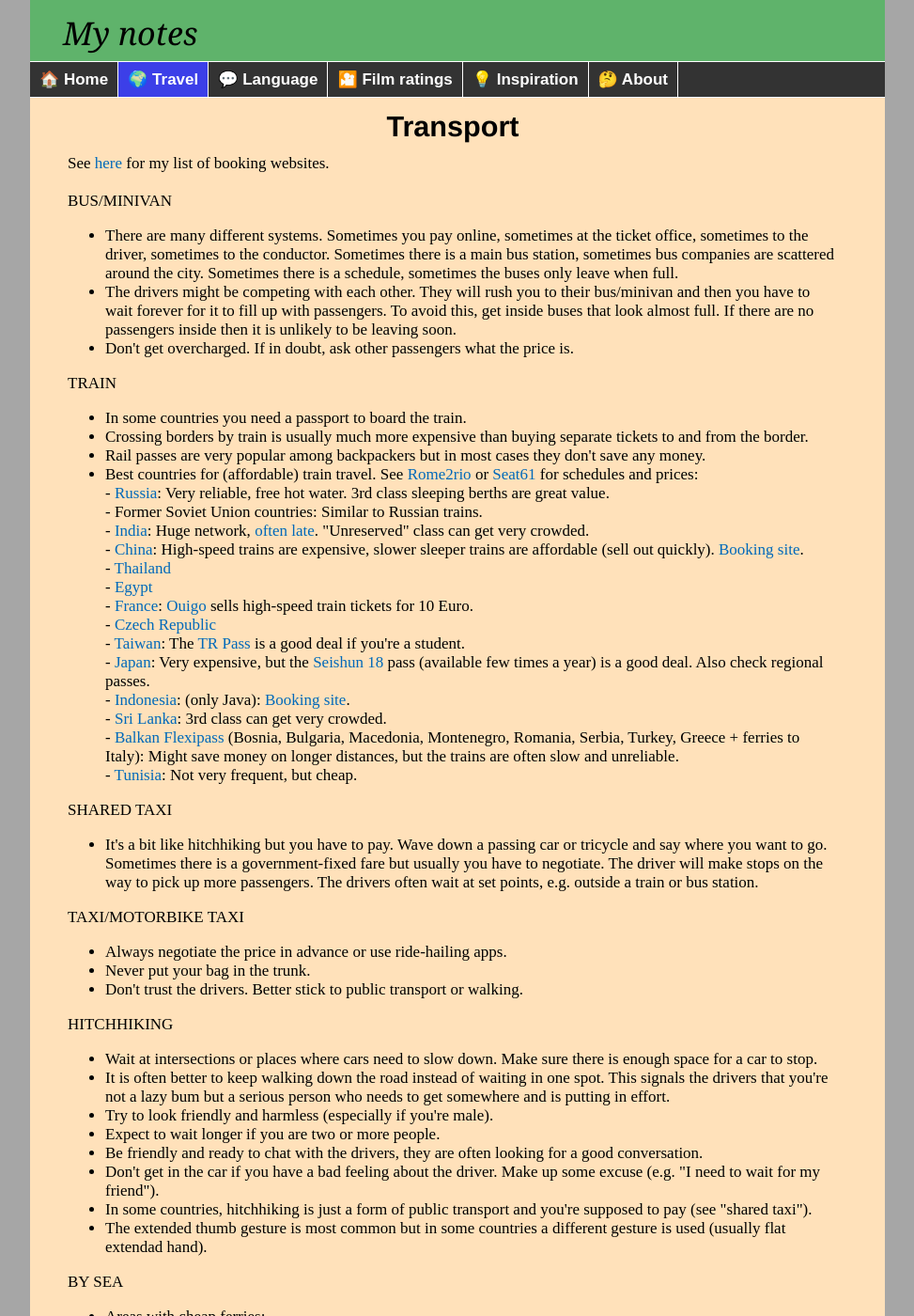
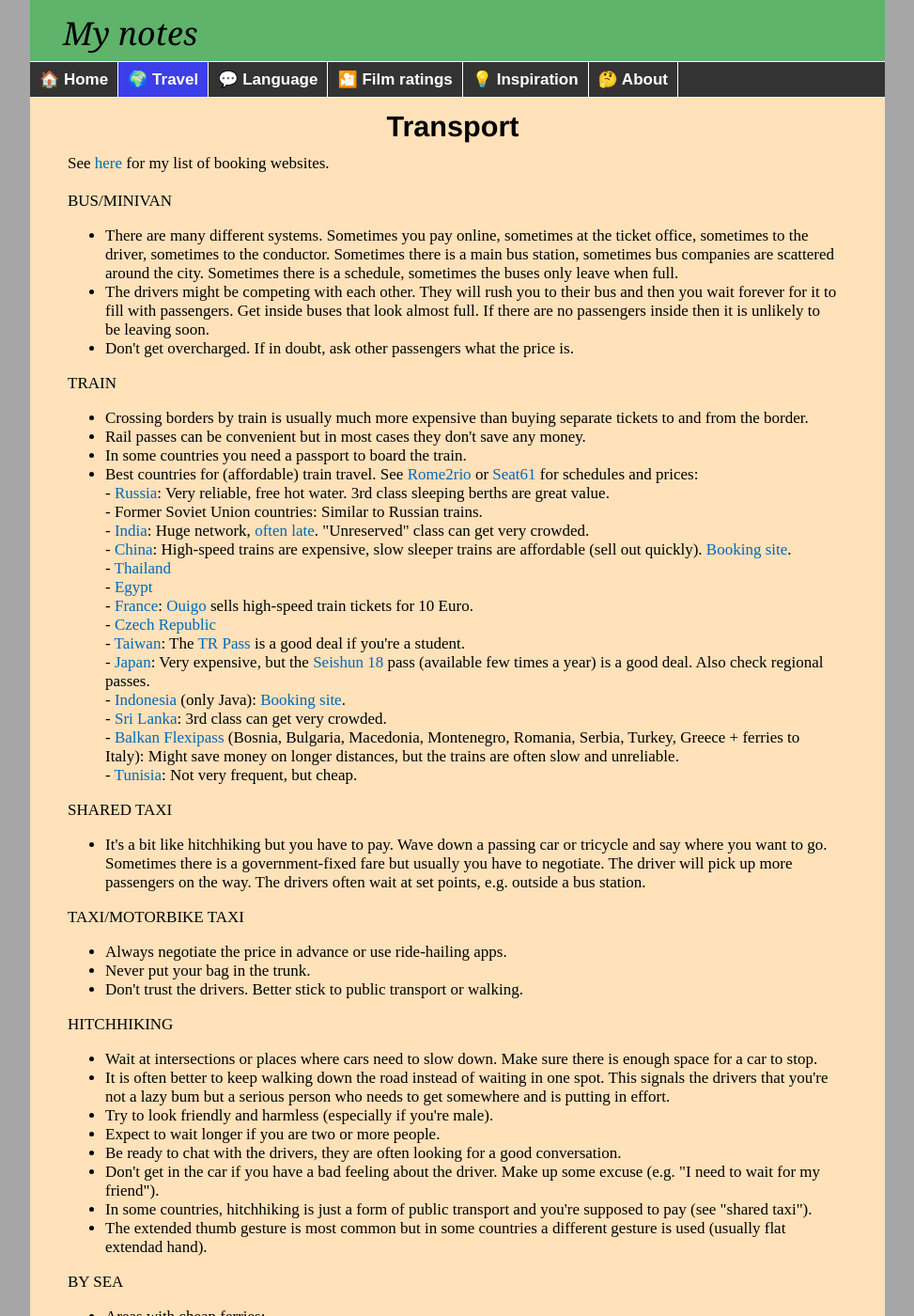
Before and after one commit to witbag/witbag.github.io, a Jekyll site: the page built from travel/transport.html, in a window 1280 px wide and 1400 px high. Shown: the whole window at 94% size, without its empty margins (153-1126 px from the left). Built offline with Jekyll 4.4.1, drawn with Linux system fonts in a browser that asks for light colours; some of the changed text lies outside the part shown.

Commit message:
Update transport.html

```diff
--- a/travel/transport.html
+++ b/travel/transport.html
@@ -13,33 +13,33 @@
 <a id="bus"></a>BUS/MINIVAN<br>
 <ul>
 <li>There are many different systems. Sometimes you pay online, sometimes at the ticket office, sometimes to the driver, sometimes to the conductor. Sometimes there is a main bus station, sometimes bus companies are scattered around the city. Sometimes there is a schedule, sometimes the buses only leave when full.
-<li>The drivers might be competing with each other. They will rush you to their bus/minivan and then you have to wait forever for it to fill up with passengers. To avoid this, get inside buses that look almost full. If there are no passengers inside then it is unlikely to be leaving soon.<br>
+<li>The drivers might be competing with each other. They will rush you to their bus and then you wait forever for it to fill with passengers. Get inside buses that look almost full. If there are no passengers inside then it is unlikely to be leaving soon.<br>
 <li>Don't get overcharged. If in doubt, ask other passengers what the price is.<br>
 </ul>
 <a id="train"></a>TRAIN<br>
 <ul>
+<li>Crossing borders by train is usually much more expensive than buying separate tickets to and from the border.
+<li>Rail passes can be convenient but in most cases they don't save any money.
 <li>In some countries you need a passport to board the train.
-<li>Crossing borders by train is usually much more expensive than buying separate tickets to and from the border.
-<li>Rail passes are very popular among backpackers but in most cases they don't save any money.
 <li>Best countries for (affordable) train travel. See <a href="https://www.rome2rio.com/" target=_blank>Rome2rio</a> or <a href="https://www.seat61.com/" target=_blank>Seat61</a> for schedules and prices:<br>
 - <a href="https://pass.rzd.ru/main-pass/public/en" target=_blank>Russia</a>: Very reliable, free hot water. 3rd class sleeping berths are great value.<br>
 - Former Soviet Union countries: Similar to Russian trains.<br>
 - <a href="https://www.irctc.co.in/" target=_blank>India</a>: Huge network, <a href="https://railradar.railyatri.in/" target=_blank>often late</a>. "Unreserved" class can get very crowded.<br>
-- <a href="https://www.12306.cn/" target=_blank>China</a>: High-speed trains are expensive, slower sleeper trains are affordable (sell out quickly). <a href="https://www.trip.com/" target=_blank>Booking site</a>.<br>
+- <a href="https://www.12306.cn/" target=_blank>China</a>: High-speed trains are expensive, slow sleeper trains are affordable (sell out quickly). <a href="https://www.trip.com/" target=_blank>Booking site</a>.<br>
 - <a href="http://procurement.railway.co.th/checktime/checktime.asp?lenguage=Eng" target=_blank>Thailand</a><br>
 - <a href="https://enr.gov.eg/ticketing/public/smartSearch.jsf" target=_blank>Egypt</a><br>
 - <a href="https://en.oui.sncf/en/" target=_blank>France</a>: <a href="https://ventes.ouigo.com/en-GB/" target=_blank>Ouigo</a> sells high-speed train tickets for 10 Euro.<br>
 - <a href="https://www.cd.cz/en/default.htm" target=_blank>Czech Republic</a><br>
 - <a href="https://www.railway.gov.tw/tra-tip-web/tip?lang=EN_US" target=_blank>Taiwan</a>: The <a href="https://en.wikipedia.org/wiki/TR_Pass#Rail_Pass" target=_blank>TR Pass</a> is a good deal if you're a student.<br>
 - <a href="http://www.hyperdia.com/" target=_blank>Japan</a>: Very expensive, but the <a href="https://www.jreast.co.jp/e/pass/seishun18.html" target=_blank>Seishun 18</a> pass (available few times a year) is a good deal. Also check regional passes.<br>
-- <a href="https://www.kai.id/" target=_blank>Indonesia</a>: (only Java): <a href="https://www.traveloka.com/en-id/" target=_blank>Booking site</a>.<br>
+- <a href="https://www.kai.id/" target=_blank>Indonesia</a> (only Java): <a href="https://www.traveloka.com/en-id/" target=_blank>Booking site</a>.<br>
 - <a href="https://eservices.railway.gov.lk/" target=_blank>Sri Lanka</a>: 3rd class can get very crowded.<br>
 - <a href="http://www.bdz.bg/en/offers/balkan-flexipass.html" target=_blank>Balkan Flexipass</a> (Bosnia, Bulgaria, Macedonia, Montenegro, Romania, Serbia, Turkey, Greece + ferries to Italy): Might save money on longer distances, but the trains are often slow and unreliable.<br>
 - <a href="http://www.sncft.com.tn/En/home_46_87" target=_blank>Tunisia</a>: Not very frequent, but cheap.<br>
 </ul>
 <a id="shared"></a>SHARED TAXI<br>
 <ul>
-<li>It's a bit like hitchhiking but you have to pay. Wave down a passing car or tricycle and say where you want to go. Sometimes there is a government-fixed fare but usually you have to negotiate. The driver will make stops on the way to pick up more passengers. The drivers often wait at set points, e.g. outside a train or bus station.<br>
+<li>It's a bit like hitchhiking but you have to pay. Wave down a passing car or tricycle and say where you want to go. Sometimes there is a government-fixed fare but usually you have to negotiate. The driver will pick up more passengers on the way. The drivers often wait at set points, e.g. outside a bus station.<br>
 </ul>
 <a id="taxi"></a>TAXI/MOTORBIKE TAXI<br>
 <ul>
@@ -53,7 +53,7 @@
 <li>It is often better to keep walking down the road instead of waiting in one spot. This signals the drivers that you're not a lazy bum but a serious person who needs to get somewhere and is putting in effort.<br>
 <li>Try to look friendly and harmless (especially if you're male).<br>
 <li>Expect to wait longer if you are two or more people.<br>
-<li>Be friendly and ready to chat with the drivers, they are often looking for a good conversation.<br>
+<li>Be ready to chat with the drivers, they are often looking for a good conversation.<br>
 <li>Don't get in the car if you have a bad feeling about the driver. Make up some excuse (e.g. "I need to wait for my friend").<br>
 <li>In some countries, hitchhiking is just a form of public transport and you're supposed to pay (see "shared taxi").<br>
 <li>The extended thumb gesture is most common but in some countries a different gesture is used (usually flat extendad hand).<br>
@@ -77,7 +77,7 @@
 <ul>
 <li>Buying tickets early doesn't always get a better price. Buying a few weeks or even days before the flight is sometimes cheaper and makes it less likely that you miss the flight because your plans have changed.<br>
 <li>To find a good price, be flexible with the date and the airport. Consider breaking a longer trip into stages and search them separately.<br>
-<li>Check out the <a href="https://www.flightconnections.com" target=_blank>routes</a> of <a href="https://en.wikipedia.org/wiki/List_of_low-cost_airlines" target=_blank>low-cost airlines</a>, especially long-haul ones. Some worth knowing are: <br>
+<li>See the <a href="https://www.flightconnections.com" target=_blank>routes</a> of <a href="https://en.wikipedia.org/wiki/List_of_low-cost_airlines" target=_blank>low-cost airlines</a>. Long-haul low-cost airlines: <br>
 - <a href="https://www.eurowings.com/en.html" target=_blank>Eurowings</a> (Germany to N. America, Southern Africa, and Thailand)<br>
 - <a href="https://www.norwegian.com/" target=_blank>Norwegian</a> (Europe to the Americas, Middle East, and Thailand)<br>
 - <a href="https://www.tuifly.be/" target=_blank>TUI fly Belgium</a> (Belgium to Africa and Caribbean)<br>
@@ -88,7 +88,6 @@
 - <a href="https://www.flylevel.com/" target=_blank>Level</a> (Europe to the Americas)<br>
 - <a href="https://www.frenchbee.com/" target=_blank>French Bee</a> (France to N. America, Reunion, and Tahiti)<br>
 - <a href="https://www.condor.com/eu/" target=_blank>Condor</a> (Germany to the Americas, Africa, and S-E Asia)<br>
-- <a href="https://www.neosair.it/" target=_blank>Neos</a> (Italy to the Caribbean, Africa, and Asia)<br>
 - <a href="https://www.flypgs.com/en" target=_blank>Pegasus</a> (Europe to Middle East via Istanbul)<br>
 - <a href="https://www.pobeda.aero/en" target=_blank>Pobeda</a> (Europe and Middle East to Siberia via Moscow)<br>
 - <a href="https://www.flyscoot.com/" target=_blank>Scoot</a> (Singapore to Europe and Australia)<br>
```
Also changed, not shown: other parts of travel/transport.html (+1 -1 lines).
